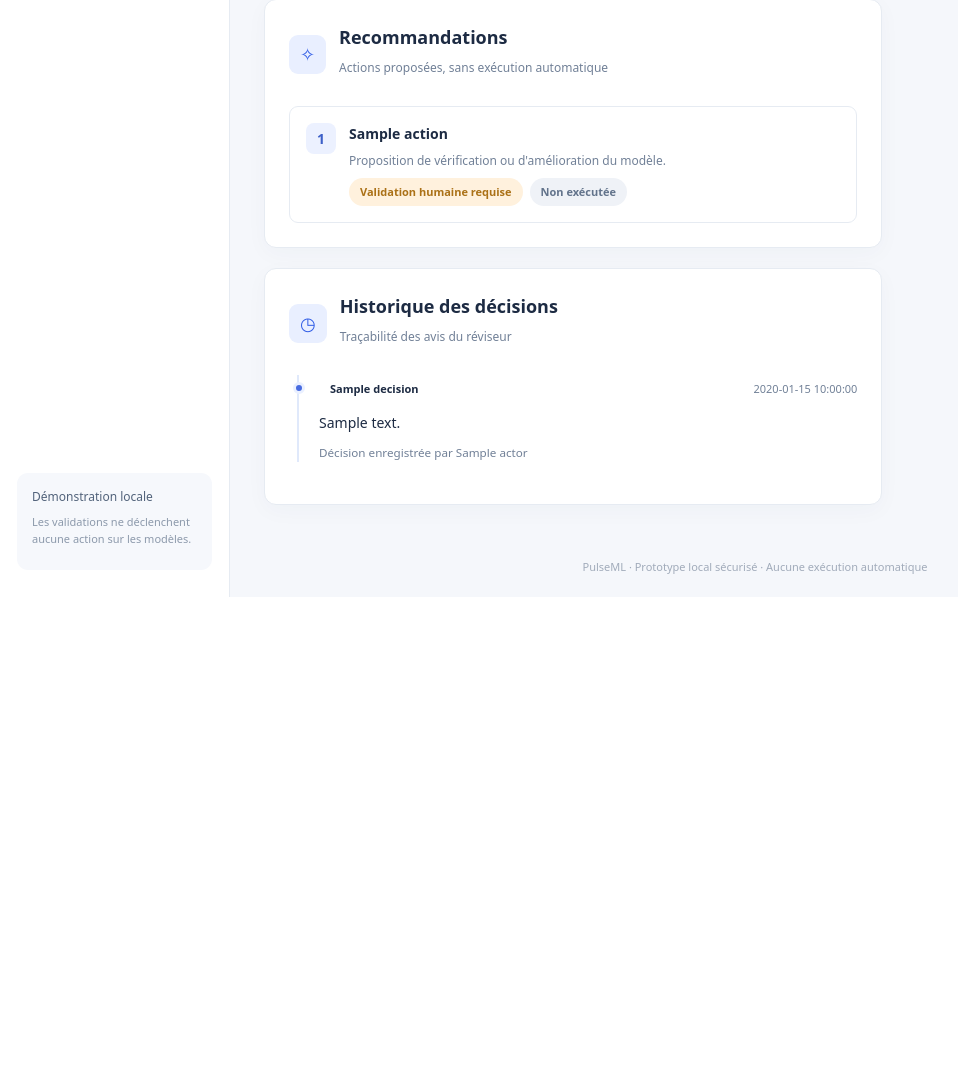
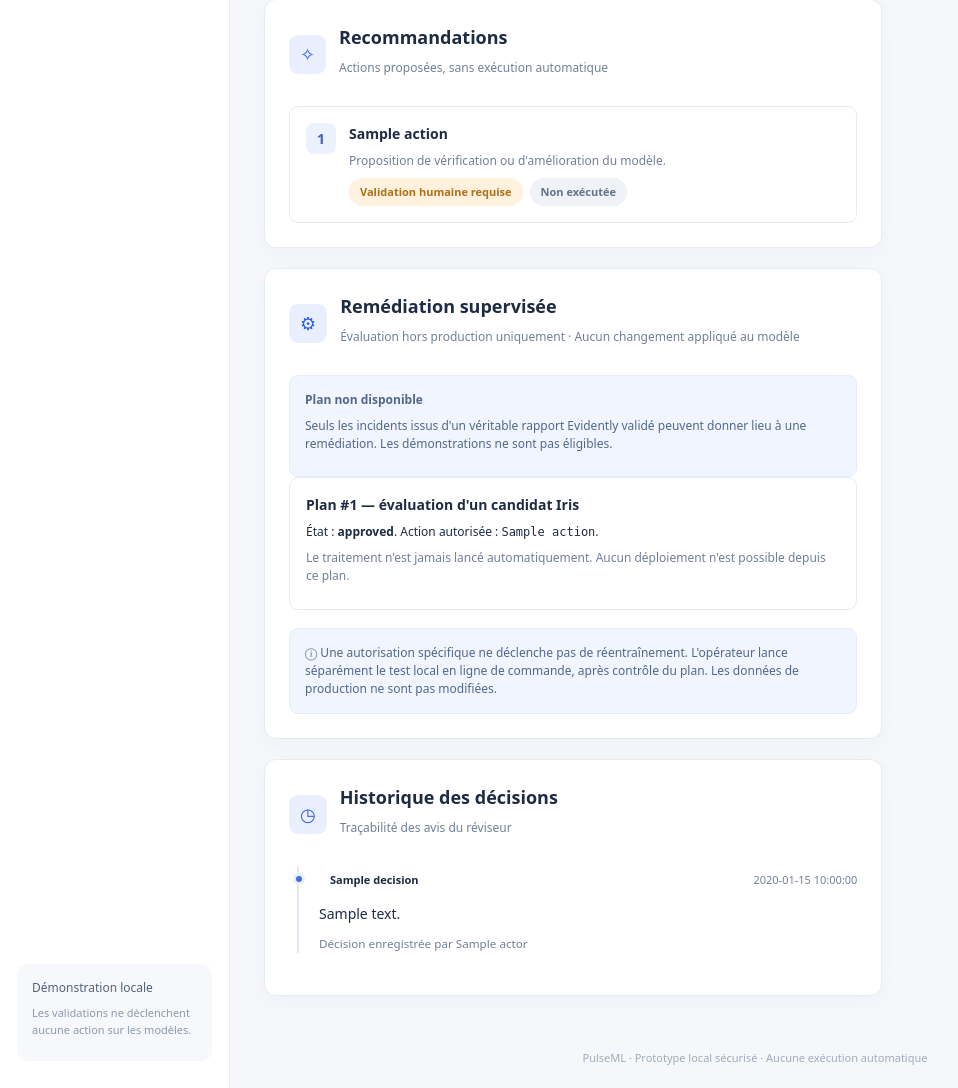
Before and after one commit to chakirou18/Iris_project_ml-deployment2, a Flask app: template review/templates/detail.html in a window 1280 px wide. Shown: the part 914-2002 px from the top of the page, without its empty margins (0-958 px from the left). Before the commit the page ends 1511 px from the top, so only its background shows below. Run offline with Flask 3, Linux system fonts and the light colour scheme; the template is opened without the code that fills it: most values are stand-ins (such as "Sample title", 1, 10 or a date in 2020); parts of the project's set-up code (start-up, migrations or seed data) failed here and were passed over.

Commit message:
feat(ui): add separately authorized sandbox remediation plan section

```diff
--- a/review/templates/detail.html
+++ b/review/templates/detail.html
@@ -25,6 +25,36 @@
 <p class="muted">Proposition de vérification ou d'amélioration du modèle.</p>
 <div class="rec-tags"><span class="pill pending">Validation humaine requise</span><span class="pill neutral">Non exécutée</span></div></div></article>
 {% else %}<div class="empty-recommendation">Aucune action recommandée pour cet incident.</div>{% endfor %}</div></section>
+<section class="panel padded" id="remediation"><div class="section-title"><span class="section-icon violet">⚙</span>
+<div><h2>Remédiation supervisée</h2><p class="muted">Évaluation hors production uniquement · Aucun changement appliqué au modèle</p></div></div>
+{% if can_propose_remediation %}
+{% if not remediation_plans %}
+<p>Le rapport statistique est admissible pour préparer un test de candidat isolé. Un drift seul ne prouve pas une baisse de précision.</p>
+<form method="post" action="{{ url_for('remediation_propose', incident_id=item.id) }}">
+<input type="hidden" name="csrf" value="{{ csrf_token() }}">
+<button type="submit" class="button primary">Préparer un plan d'évaluation hors production</button>
+</form>
+{% endif %}
+{% else %}
+<div class="limit-note"><strong>Plan non disponible</strong><p>Seuls les incidents issus d'un véritable rapport Evidently validé peuvent donner lieu à une remédiation. Les démonstrations ne sont pas éligibles.</p></div>
+{% endif %}
+{% for plan in remediation_plans %}
+<article class="recommendation"><div><h3>Plan #{{ plan.id[:8] }} — évaluation d'un candidat Iris</h3>
+<p>État : <strong>{{ plan.status }}</strong>. Action autorisée : <code>{{ plan.action }}</code>.</p>
+<p class="muted">Le traitement n'est jamais lancé automatiquement. Aucun déploiement n'est possible depuis ce plan.</p>
+{% if plan.status == 'proposed' %}
+<form method="post" action="{{ url_for('remediation_decision', incident_id=item.id, plan_id=plan.id) }}">
+<input type="hidden" name="csrf" value="{{ csrf_token() }}">
+<label class="field-label" for="action-{{ loop.index }}">Décision spécifique à l'expérimentation</label>
+<select name="decision" id="action-{{ loop.index }}"><option value="reject">Refuser le test</option><option value="approve">Autoriser le test isolé</option></select>
+<label class="field-label" for="confirmation-{{ loop.index }}">Si vous autorisez, recopiez <code>sandbox-only</code></label>
+<input id="confirmation-{{ loop.index }}" name="confirmation" placeholder="sandbox-only" maxlength="30" autocomplete="off">
+<button type="submit" class="button primary">Enregistrer l'autorisation spécifique</button></form>
+{% endif %}
+</div></article>
+{% endfor %}
+<div class="safety-inline">ⓘ Une autorisation spécifique ne déclenche pas de réentraînement. L'opérateur lance séparément le test local en ligne de commande, après contrôle du plan. Les données de production ne sont pas modifiées.</div>
+</section>
 <section class="panel padded"><div class="section-title"><span class="section-icon blue">◷</span><div><h2>Historique des décisions</h2><p class="muted">Traçabilité des avis du réviseur</p></div></div>
 <div class="timeline">{% for decision in item.decisions %}<div class="timeline-entry"><div class="timeline-marker"></div><div class="timeline-body"><div class="timeline-head"><span class="pill {{ decision.css }}">{{ decision.label }}</span><span class="muted">{{ decision.date_display }}</span></div>
 <p>{{ decision.comment }}</p><small>Décision enregistrée par {{ decision.actor }}</small></div></div>
```
